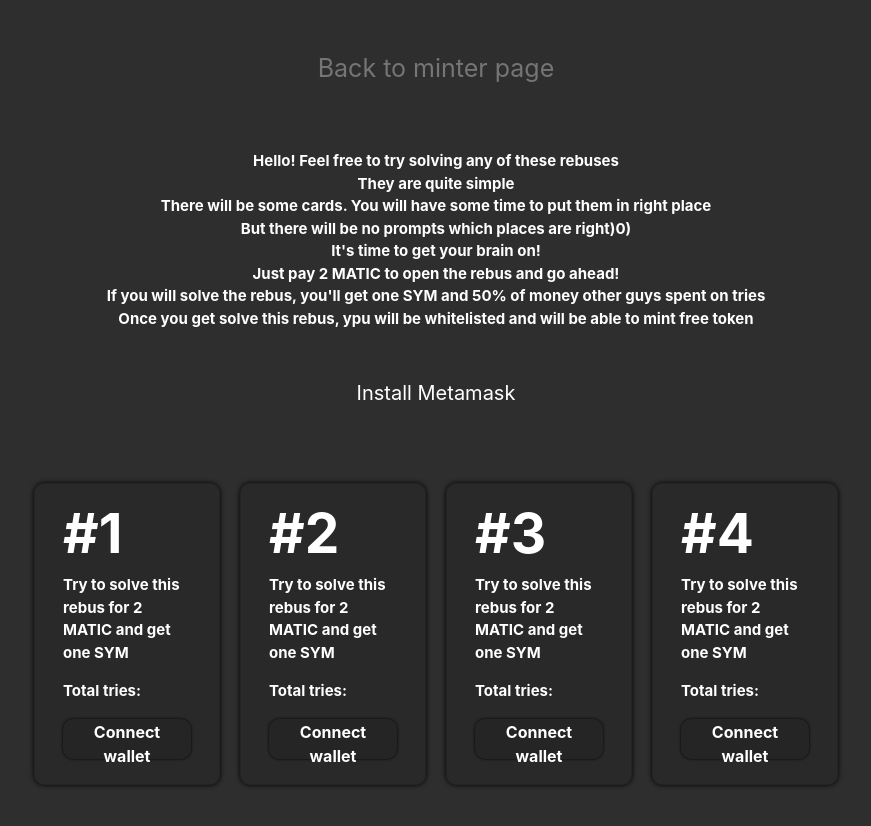
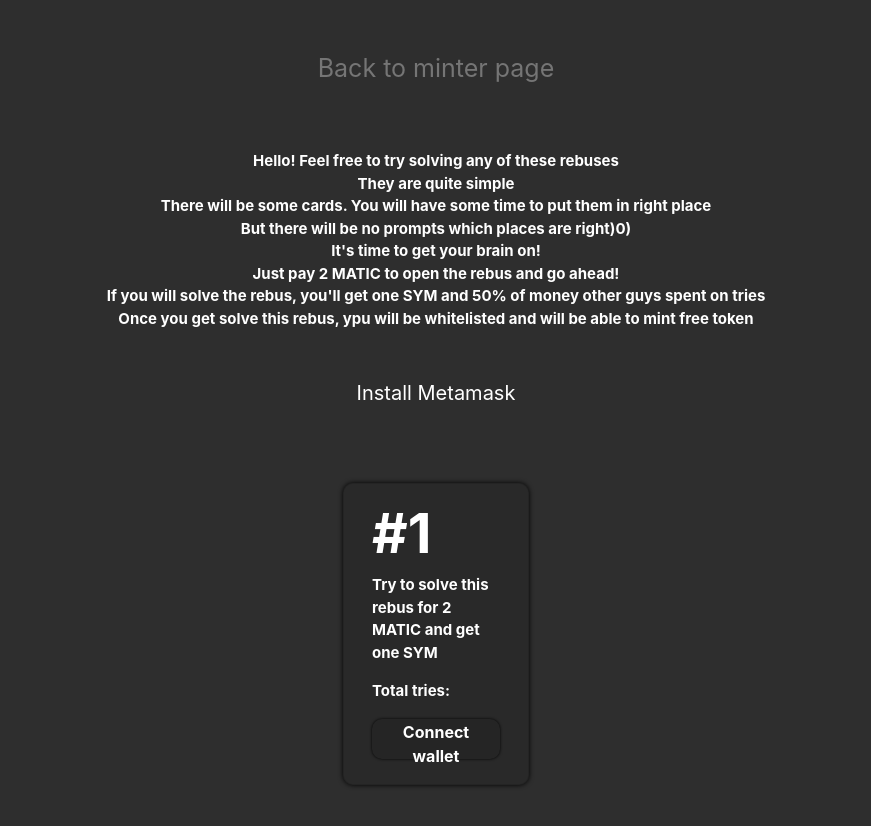
Before and after one commit to babo4ka/NFTcollectionRep, a React (Create React App) app: page /rebuses in a window 1280 px wide. Shown: the top 826 px of the page, without its empty margins (204-1075 px from the left). Built offline with nearby package versions, Linux system fonts and the light colour scheme; what web3 would draw is missing.

Commit message:
21:48 9.03.2022

```diff
--- a/src/AllRebuses.js
+++ b/src/AllRebuses.js
@@ -1,23 +1,13 @@
+import exmpl from './images/example.jpg'
+
 export const AllRebuses=()=>{
     // const rebusNumber = [1,2];
 
     const rebusData = [
         [
-            {title: 'items', items: [1,2,3,4,5]},
-            {title: 'nests', items: [11,22,33,44,55], needed: 7}
+            {title: 'items', items: [1,2,3,4,5,6,7], pics:[exmpl, exmpl, exmpl, exmpl, exmpl, exmpl, exmpl]},
+            {title: 'nests', items: [], needed: 5, order:[4,3,5,2,7], pics:[]}
         ],
-        [
-            {title: 'items', items: [1,2,3]},
-            {title: 'nests', items: [111,222,333], needed: 4}
-        ],
-        [
-            {title: 'items', items: [1,2,3,4,5]},
-            {title: 'nests', items: [1111,2222,3333,4444,5555], needed: 8}
-        ],
-        [
-            {title: 'items', items: [1,2,3,4,5]},
-            {title: 'nests', items: [11111,22222,33333,44444,55555,66666], needed: 4}
-        ]
     ]
 
 
--- a/src/components/RebusWindow.js
+++ b/src/components/RebusWindow.js
@@ -7,7 +7,7 @@ const RebusItem = (props)=>{
 
     return(
         <div onDragStart={(e)=>props.onDragStart(e)} onDragEnter={(e)=>props.onDragEnter(e)} key={props.key} draggable className={className}>
-           item{props.itemId}
+           <img class="item_img" src={props.image}></img>
         </div>
     )
 }
@@ -17,7 +17,7 @@ const RebusNest = (props)=>{
 
     return(
         <div draggable onDragStart={(e)=>props.onDragStart(e)}  onDragEnter={(e)=>props.onDragEnter(e)} key={props.key} className={className}>
-            {props.nestId}
+            <img class="item_img" src={props.image}></img>
         </div>
     )
 }
@@ -59,6 +59,7 @@ const RebusWindow = (props) =>{
                 setRebusData(oldData => {
                     let newData = JSON.parse(JSON.stringify(oldData));
                     newData[params.groupI].items.splice(params.itemI, 0, newData[currentItem.groupI].items.splice(currentItem.itemI, 1)[0])
+                    newData[params.groupI].pics.splice(params.itemI, 0, newData[currentItem.groupI].pics.splice(currentItem.itemI, 1)[0])
                     dragItem.current = params;
                     return newData;
                 })
@@ -70,11 +71,11 @@ const RebusWindow = (props) =>{
 
         const currentItem = dragItem.current;
         if(rebusData[groupI].items.length == 0){
-            console.log(`${currentItem.itemI} hello`)
             setDraggingToEmpty(true)
             setRebusData(oldData => {
                 let newData = JSON.parse(JSON.stringify(oldData));
                 newData[groupI].items.push(newData[currentItem.groupI].items.splice(currentItem.itemI, 1)[0])
+                newData[groupI].pics.push(newData[currentItem.groupI].pics.splice(currentItem.itemI, 1)[0])
                 return newData;
             })
         }
@@ -105,6 +106,24 @@ const RebusWindow = (props) =>{
 
     const id = `rebusWindow${props.number}`
 
+    function onRebusEnd(){
+
+        if(rebusData[1].needed > rebusData[1].items.length){
+            console.log("rebus failed(you have less)")
+        }else if(rebusData[1].needed < rebusData[1].items.length){
+            console.log("rebus failed(you have more)")
+        }else{
+            for(let i=0; i<rebusData[1].items.length; i++){
+                if(rebusData[1].order[i] != rebusData[1].items[i]){
+                    console.log("rebus failed(incorrect order)")
+                    return;
+                }
+            }
+
+            console.log("rebus solved")
+        }
+    }
+
     return(
         <div class="modal fade" id={id} tabindex="-1" aria-labelledby="exampleModalLabel" aria-hidden="true">
             <div class="modal-dialog modal-dialog-centered modal-xl">
@@ -131,6 +150,7 @@ const RebusWindow = (props) =>{
                                                         <span className='col-6 text-end'>You need {group.needed} cards here</span>
                                                         {group.items.map((item, itemI) =>(
                                                             <RebusNest
+                                                            image={group.pics[itemI]}
                                                             key={itemI}
                                                             nestId={item}
                                                             className="col-2"
@@ -146,6 +166,7 @@ const RebusWindow = (props) =>{
                                                         <span className='col-6 text-end'>You can move them back if nessesary</span>
                                                         {group.items.map((item, itemI) =>(
                                                             <RebusItem
+                                                            image={group.pics[itemI]}
                                                             onDragEnter={dragging?(e)=>{handleDragEnter(e, {itemI, groupI})}:null}
                                                             onDragStart={(e)=>{handleDragStart(e, {itemI, groupI})}}
                                                             key={itemI}
@@ -177,7 +198,7 @@ const RebusWindow = (props) =>{
 
                                 <div className="col-12 row justify-content-center">
                                     <button onClick={()=>setSendingSolve(!sendingSolve)} className="col-4 site_btn close_rebus_btn" id="think_more">let me think more</button>
-                                    <button className="col-4 site_btn close_rebus_btn" data-bs-dismiss="modal">yes, send solve</button>
+                                    <button onClick={onRebusEnd} className="col-4 site_btn close_rebus_btn" data-bs-dismiss="modal">yes, send solve</button>
                                 </div>
                             </div>
                             ):(
--- a/src/components/css/RebusWindow.scss
+++ b/src/components/css/RebusWindow.scss
@@ -32,13 +32,14 @@
 }
 
 .item_img{
-    height: inherit;
-    width: inherit;
+    height: 100%;
+    width: 100%;
 }
 
 .nest{
     height: 100px;
     width: 100px;
+    padding: 0;
 
     margin: 50px 10px;
 
```
